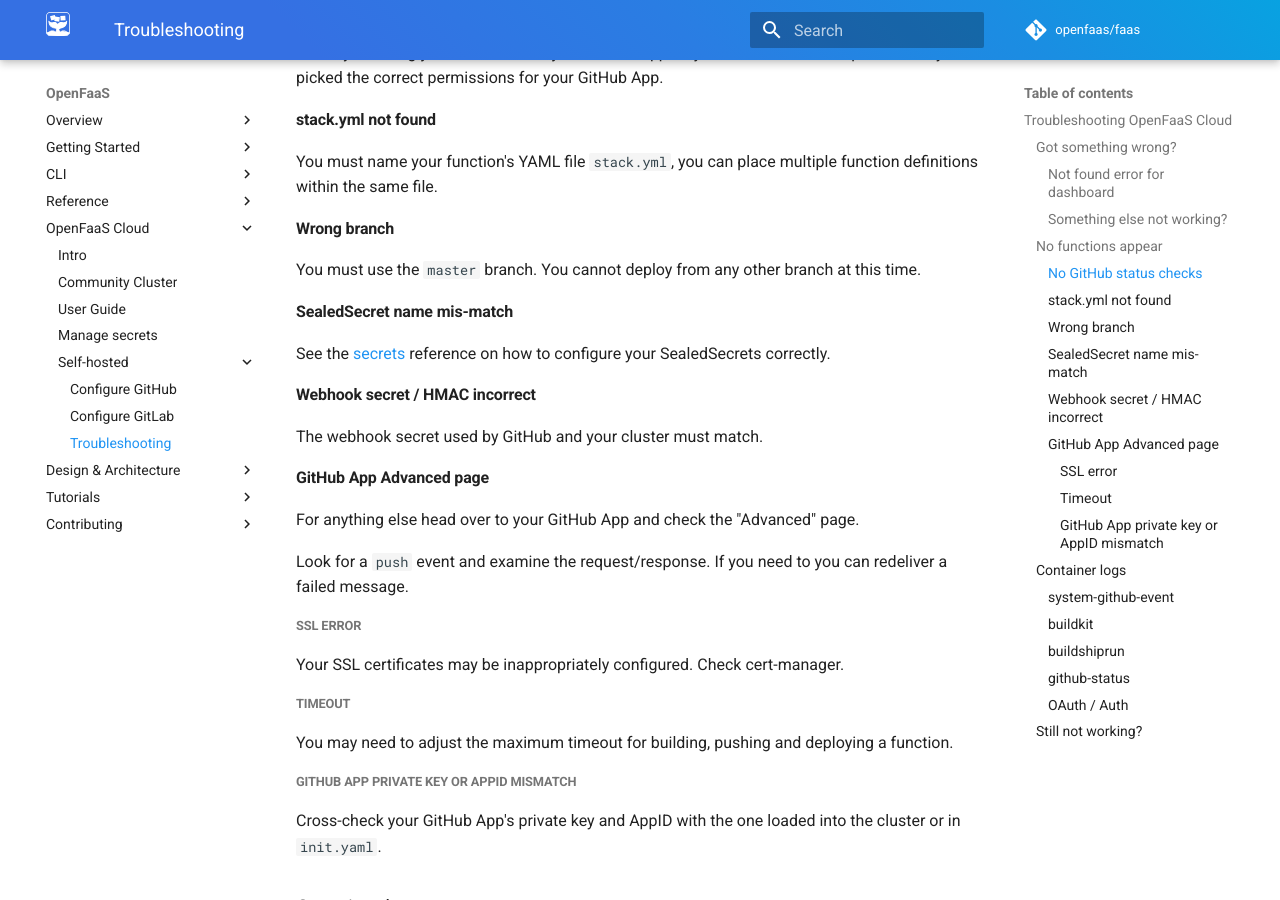
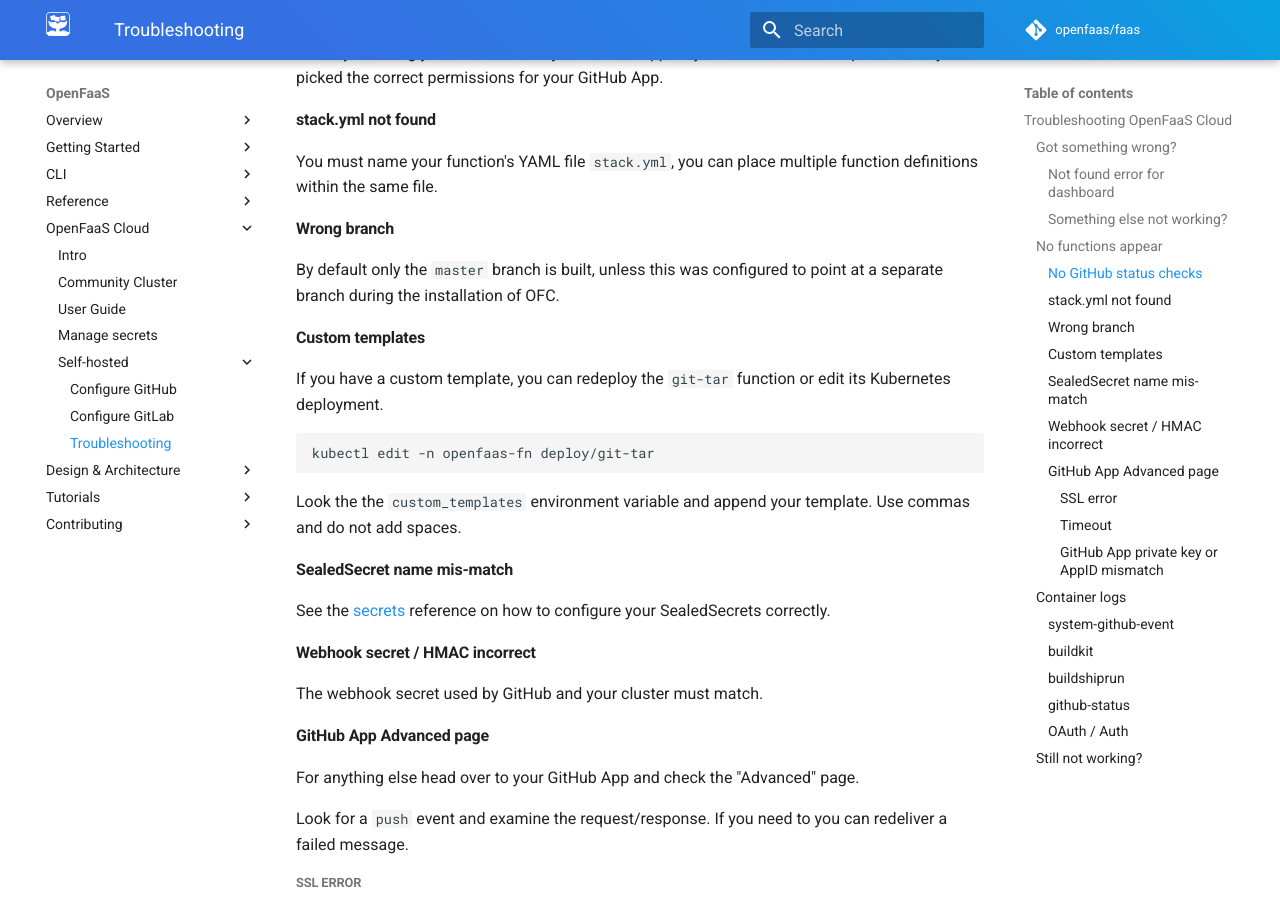
Before and after one commit to openfaas/docs, an MkDocs documentation site: the page built from docs/openfaas-cloud/self-hosted/troubleshoot.md, in a window 1280 px wide and 900 px high, scrolled down 989 px. Built offline with MkDocs 1.6.1 and Material for MkDocs 9.7.7, drawn with Linux system fonts in a browser that asks for light colours; comment, search, counter and statistics services are not loaded.

Commit message:
Add note on custom templates
Signed-off-by: Alex Ellis (OpenFaaS Ltd) <alexellis2@gmail.com>

````diff
--- a/docs/openfaas-cloud/self-hosted/troubleshoot.md
+++ b/docs/openfaas-cloud/self-hosted/troubleshoot.md
@@ -36,7 +36,17 @@ You must name your function's YAML file `stack.yml`, you can place multiple func
 
 #### Wrong branch
 
-You must use the `master` branch. You cannot deploy from any other branch at this time.
+By default only the `master` branch is built, unless this was configured to point at a separate branch during the installation of OFC.
+
+#### Custom templates
+
+If you have a custom template, you can redeploy the `git-tar` function or edit its Kubernetes deployment.
+
+```
+kubectl edit -n openfaas-fn deploy/git-tar
+```
+
+Look the the `custom_templates` environment variable and append your template. Use commas and do not add spaces.
 
 #### SealedSecret name mis-match
 
````
